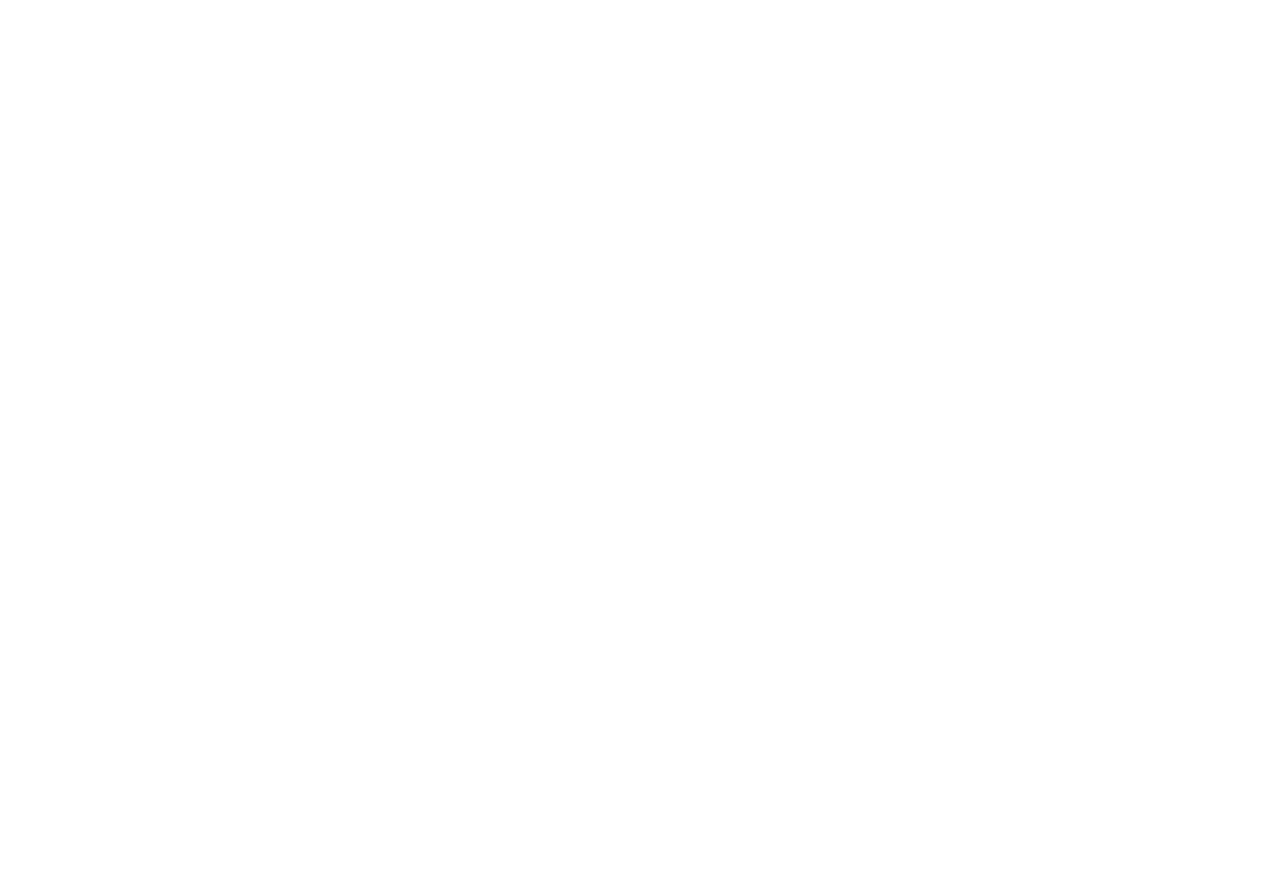
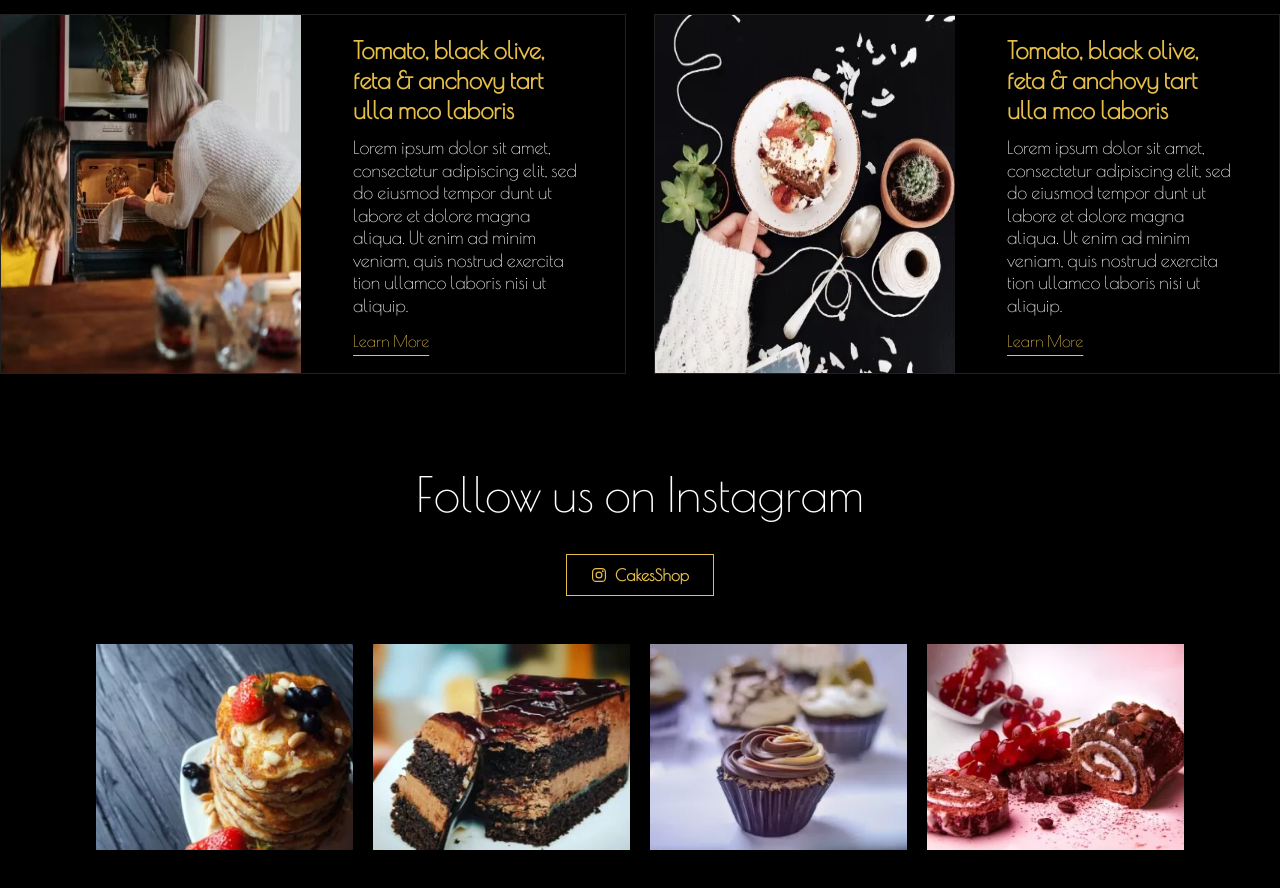
Before and after one commit to UsamaMansoor026/Cake_Shop, a React (Vite) app: page / in a window 1280 px wide. Shown: the part 3160-4048 px from the top of the page. Before the commit the page ends 3004 px from the top, so only its background shows below. Built offline with nearby package versions, Linux system fonts and the light colour scheme; the HTML template or start-up script is replaced by a standard one.

Commit message:
Blogs and Instagram Image Gallert Section added

```diff
--- a/src/assets/assets.js
+++ b/src/assets/assets.js
@@ -70,17 +70,29 @@
   },
 ];
 
-export const instaImgGallery = {
-  insta1,
-  insta2,
-  insta3,
-  insta4,
-};
+export const instaImgGallery = [
+  { image: insta1 },
+  { image: insta2 },
+  { image: insta3 },
+  { image: insta4 },
+];
 
-export const blogsimages = {
-  blog1,
-  blog2,
-};
+export const blogs = [
+  {
+    id: 1,
+    image: blog1,
+    blogTitle: "Tomato, black olive, feta & anchovy tart ulla mco laboris",
+    blogContent:
+      "Lorem ipsum dolor sit amet, consectetur adipiscing elit, sed do eiusmod tempor dunt ut labore et dolore magna aliqua. Ut enim ad minim veniam, quis nostrud exercita tion ullamco laboris nisi ut aliquip.",
+  },
+  {
+    id: 2,
+    image: blog2,
+    blogTitle: "Tomato, black olive, feta & anchovy tart ulla mco laboris",
+    blogContent:
+      "Lorem ipsum dolor sit amet, consectetur adipiscing elit, sed do eiusmod tempor dunt ut labore et dolore magna aliqua. Ut enim ad minim veniam, quis nostrud exercita tion ullamco laboris nisi ut aliquip.",
+  },
+];
 
 export const customersTestimonial = [
   {
--- /dev/null
+++ b/src/components/Blogs.jsx
@@ -0,0 +1,48 @@
+import React from "react";
+import Button from "./Button";
+import { blogs } from "../assets/assets";
+
+const Blogs = () => {
+  return (
+    <>
+      <div className="mx-10 md:mx-24 my-16 flex items-center justify-between customResponsive">
+        <h1 className="text-4xl">Our Blogs</h1>
+        <Button bgColor={true} border={true}>
+          More blog
+        </Button>
+      </div>
+
+      {/* Blogs */}
+      <div className="flex flex-col lg:flex-row gap-7 items-center">
+        {blogs.map((blog) => (
+          <article
+            key={blog.id}
+            className="flex flex-col md:grid grid-cols-1 md:grid-cols-2 gap-1 md:gap-6 border border-light-black"
+          >
+            {/* Image Portion */}
+
+            <img
+              className="w-full block h-[380px] md:h-full"
+              src={blog.image}
+              alt=""
+            />
+
+            {/* Blog Content */}
+            <div className="py-5 px-7 md:pr-10">
+              <h3 className="text-2xl text-primary-color font-semibold leading-tight">
+                {blog.blogTitle}
+              </h3>
+              <p className="text-lg my-3 leading-tight">{blog.blogContent}</p>
+
+              <p className="text-primary-color cursor-pointer underline underline-offset-8 ">
+                Learn More
+              </p>
+            </div>
+          </article>
+        ))}
+      </div>
+    </>
+  );
+};
+
+export default Blogs;
--- /dev/null
+++ b/src/components/InstagramGallery.jsx
@@ -0,0 +1,37 @@
+import React from "react";
+import Button from "./Button";
+import { instaImgGallery } from "../assets/assets";
+
+const InstagramGallery = () => {
+  return (
+    <>
+      <h2 className="mt-24 text-center text-5xl mb-9">
+        Follow us on Instagram
+      </h2>
+      <div className="text-center">
+        <Button bgColor={false} border={true}>
+          <div className="flex items-center gap-2">
+            <span className="flex items-center">
+              <ion-icon name="logo-instagram"></ion-icon>
+            </span>
+            <span>CakesShop</span>
+          </div>
+        </Button>
+      </div>
+
+      {/* Image Gallery */}
+      <div className="grid grid-cols-2 lg:grid-cols-4 dash mx-9 md:mx-16 lg:mx-24 gap-5 py-12">
+        {instaImgGallery.map((image) => (
+          <div className="overflow-hidden">
+            <img
+              src={image.image}
+              className="w-full cursor-pointer duration-200 hover:scale-105"
+            />
+          </div>
+        ))}
+      </div>
+    </>
+  );
+};
+
+export default InstagramGallery;
--- a/src/index.css
+++ b/src/index.css
@@ -149,4 +149,20 @@
   .testimonial {
     grid-template-columns: 1fr;
   }
+
+  .dash {
+    grid-template-columns: 1fr;
+    gap: 24px;
+    margin-inline: 10px;
+  }
 }
+
+@media screen and (max-width: 390px) {
+  .customResponsive {
+    margin-inline: 12px;
+    flex-direction: column;
+    justify-content: flex-start;
+    align-items: flex-start;
+    gap: 20px;
+  }
+}
--- a/src/pages/Home.jsx
+++ b/src/pages/Home.jsx
@@ -5,6 +5,8 @@
 import { galleryImages } from "../assets/assets";
 import Carousal from "../components/Carousal";
 import Testimonial from "../components/Testimonial";
+import Blogs from "../components/Blogs";
+import InstagramGallery from "../components/InstagramGallery";
 
 const Home = () => {
   return (
@@ -75,6 +77,12 @@
 
       {/* Testimonials section */}
       <Testimonial />
+
+      {/* Blogs Section */}
+      <Blogs />
+
+      {/* Imstagram Gallery */}
+      <InstagramGallery />
     </>
   );
 };
```
